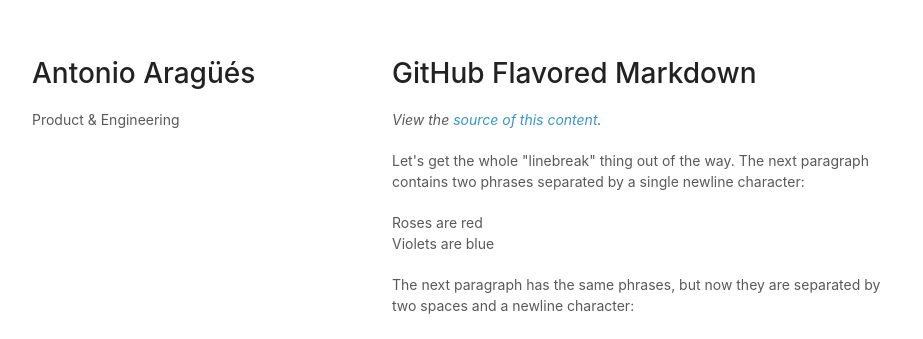
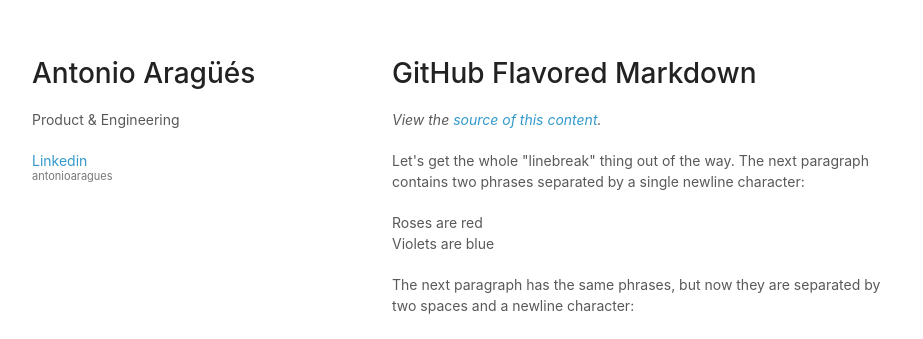
Before and after one commit to antonioaragues/antonioaragues.github.io, a Jekyll site: the page built from index.html, in a window 1280 px wide. Shown: the top 339 px of the page, without its empty margins (178-1101 px from the left). Built offline with Jekyll 4.4.1, drawn with Linux system fonts in a browser that asks for light colours.

Commit message:
Update header.html

```diff
--- a/_includes/header.html
+++ b/_includes/header.html
@@ -1,4 +1,5 @@
 <header>
   <h1>Antonio Aragüés</h1>
   <p>Product & Engineering</p>
+  <p class="view"><a href="https://www.linkedin.com/in/antonioaragues/">Linkedin <small>antonioaragues</small></a></p>
 </header>
```
